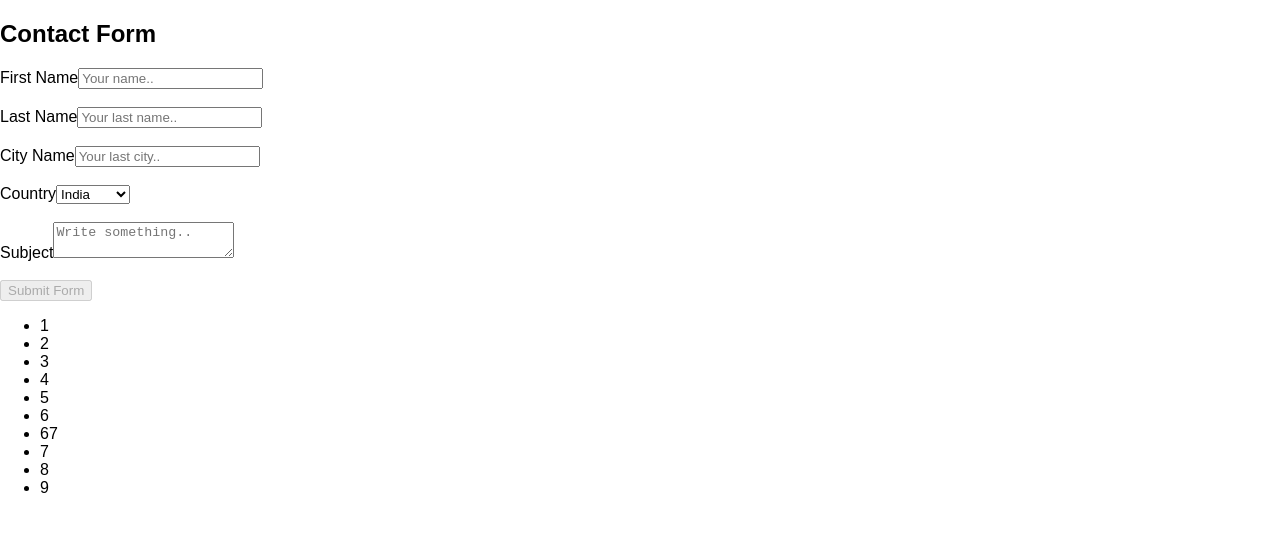
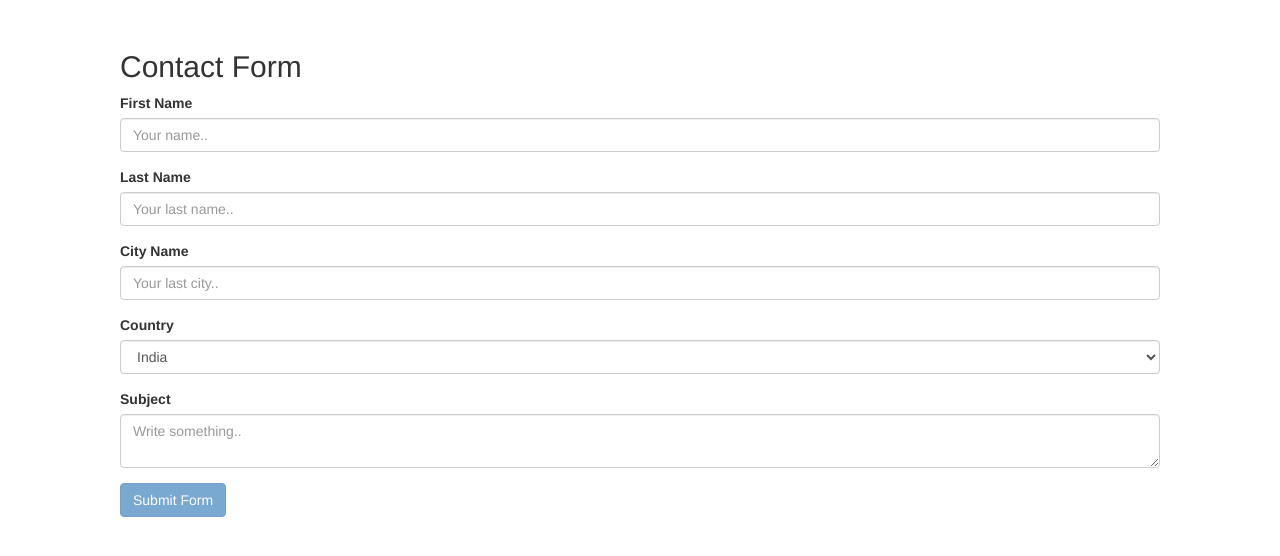
Before and after one commit to ideepak12/react_dummy, a React (Create React App) app: page / in a window 1280 px wide. Shown: the top 556 px of the page. Built offline with nearby package versions, Linux system fonts and the light colour scheme; the HTML template or start-up script is replaced by a standard one.

Commit message:
Added bootstrap.

```diff
--- a/package.json
+++ b/package.json
@@ -3,7 +3,9 @@
   "version": "0.1.0",
   "private": true,
   "dependencies": {
+    "bootstrap": "^3.3.7",
     "react": "^16.3.1",
+    "react-bootstrap": "^0.32.1",
     "react-dom": "^16.3.1",
     "react-scripts": "1.1.4"
   },
--- a/src/App.js
+++ b/src/App.js
@@ -2,6 +2,8 @@ import React, { Component } from 'react';
 import logo from './logo.svg';
 import { concat } from 'lodash';
 import './App.css';
+import './custom.css';
+import { Navbar, Jumbotron, Button } from 'react-bootstrap/lib';
 import UserList from './components/UserList';
 import ContactForm from './components/ContactForm';
 import FirstNameList from './components/FirstNameList';
@@ -14,7 +16,6 @@ class App extends Component {
   constructor() {
     super();
     this.state={
-      data: [1,2,3,4,5,6,67,7,8,9],
       headings: {
         fname: 'First Name Lists',
         lname: 'Last Name List',
@@ -52,37 +53,51 @@ class App extends Component {
 
   render() {
     return (
-      <div>
+      <div className='container'>
+        <div className="main-app-class">
+
           <ContactForm
             headings={this.state.headings}
             getFormValues={this.getFormValues}
           />
+
+
+          <div className='row'>
+            <div className="col-md-4">
               <FirstNameList
                 headings={this.state.headings}
                 fnameList={this.state.fnameList}
               />
+            </div>
+            <div className="col-md-4">
               <LastNameList
                 headings={this.state.headings}
                 lnameList={this.state.lnameList}
               />
+            </div>
+            <div className="col-md-4">
               <CountryList
                 headings={this.state.headings}
                 countryList={this.state.countryList}
               />
+            </div>
+          </div>
+
+          <div className="row">
+            <div className="col-md-4">
               <CityList
                 headings={this.state.headings}
                 cityList={this.state.cityList}
               />
+            </div>
+            <div className="col-md-8">
               <SubjectList
                 headings={this.state.headings}
                 subjectList={this.state.subjectList}
               />
-
-        <ul>
-          <UserList
-            list={this.state.data}
-          />
-        </ul>
+            </div>
+          </div>
+        </div>
       </div>
     );
   }
--- a/src/components/CityList.jsx
+++ b/src/components/CityList.jsx
@@ -7,7 +7,7 @@ const CityList = (props) => {
   }
 
   return(
-    <div>
+    <div className="city">
       <h2> {props.headings.city} </h2>
 
       <ul>
--- a/src/components/ContactForm.jsx
+++ b/src/components/ContactForm.jsx
@@ -44,10 +44,11 @@ class ContactForm extends React.Component {
       )
 
     return(
-      <div>
+      <div className="contact-form">
         <h2> {this.props.headings.contact} </h2>
 
         <form action="#">
+          <div className="form-group">
             <label for="fname">First Name</label>
             <input
               type="text"
@@ -55,10 +56,11 @@ class ContactForm extends React.Component {
               value={this.state.fname}
               name="fname"
               placeholder="Your name.."
+              className="form-control"
               onChange={this.handleChange}
             />
-
-          <br/><br/>
+          </div>
+          <div className="form-group">
             <label for="lname">Last Name</label>
             <input
               type="text"
@@ -66,46 +68,51 @@ class ContactForm extends React.Component {
               value={this.state.lname}
               name="lname"
               placeholder="Your last name.."
+              className="form-control"
               onChange={this.handleChange}
             />
-
-          <br/><br/>
+          </div>
+          <div className="form-group">
             <label for="city">City Name</label>
             <input type="text"
               id="city"
               value={this.state.city}
               name="city"
               placeholder="Your last city.."
+              className="form-control"
               onChange={this.handleChange}
             />
-
-          <br/><br/>
+          </div>
+          <div className="form-group">
             <label for="country">Country</label>
-          <select id="country" name="country" onChange={this.handleChange}>
+            <select id="country" name="country" className='form-control' onChange={this.handleChange}>
               <option value="australia">Australia</option>
               <option value="india" selected>India</option>
               <option value="us">us</option>
             </select>
-
-          <br/><br/>
+          </div>
+          <div className="form-group">
           <label for="subject">Subject</label>
           <textarea
             id="subject"
             value={this.state.subject}
             name="subject"
             placeholder="Write something.."
+            className="form-control"
             onChange={this.handleChange}
           ></textarea>
-
-          <br/><br/>
+          </div>
+          <div className="form-group">
             <button
-            type="submit"
+              type="button"
               disabled={isCompletedForm}
               onClick={this.submitForm}
               value="Submit"
+              className="btn btn-primary"
             >
               Submit Form
             </button>
+          </div>
         </form>
       </div>
     )
--- a/src/components/CountryList.jsx
+++ b/src/components/CountryList.jsx
@@ -7,7 +7,7 @@ const CountryList = (props) => {
   }
 
   return(
-    <div>
+    <div className="country">
       <h2> {props.headings.country} </h2>
 
       <ul>
--- a/src/components/FirstNameList.jsx
+++ b/src/components/FirstNameList.jsx
@@ -2,7 +2,6 @@ import React from 'react';
 import UserList from './UserList'
 
 const FirstNameList = (props) => {
-  debugger
   if(props.fnameList.length == 0) {
     return null
   }
--- a/src/components/LastNameList.jsx
+++ b/src/components/LastNameList.jsx
@@ -8,7 +8,7 @@ const LastNameList = (props) => {
   }
   // render () {
     return(
-      <div>
+      <div className="last_name">
         <h2> {props.headings.lname} </h2>
 
         <ul>
--- a/src/components/SubjectList.jsx
+++ b/src/components/SubjectList.jsx
@@ -7,7 +7,7 @@ const SubjectList = (props) => {
   }
 
   return(
-    <div>
+    <div className="subject">
       <h2> {props.headings.subject} </h2>
 
       <ul>
--- /dev/null
+++ b/src/custom.css
@@ -0,0 +1,32 @@
+.main-app-class .col-md-12 {
+  border: 10px;
+}
+.first_name {
+  margin: 50px;
+}
+.last_name {
+  margin: 50px;
+}
+.contact-form {
+  margin: 50px;
+}
+.city {
+  margin: 50px;
+}
+.country {
+  margin: 50px;
+}
+.subject {
+  margin: 50px;
+}
+.main-app-class ul {
+    margin: 0;
+    padding: 0;
+}
+
+.main-app-class ul li {
+    list-style: none;
+    padding: 10px;
+    background: #e0e0e0;
+    margin-bottom: 5px;
+}
--- a/src/index.js
+++ b/src/index.js
@@ -3,6 +3,8 @@ import ReactDOM from 'react-dom';
 import './index.css';
 import App from './App';
 import registerServiceWorker from './registerServiceWorker';
+import './index.css';
+import 'bootstrap/dist/css/bootstrap.css';
 
 ReactDOM.render(<App />, document.getElementById('root'));
 registerServiceWorker();
```
Also changed, not shown: 2 other files (tests, documents, lock files or other folders). Lines whose indentation alone changed are shown as unchanged.
